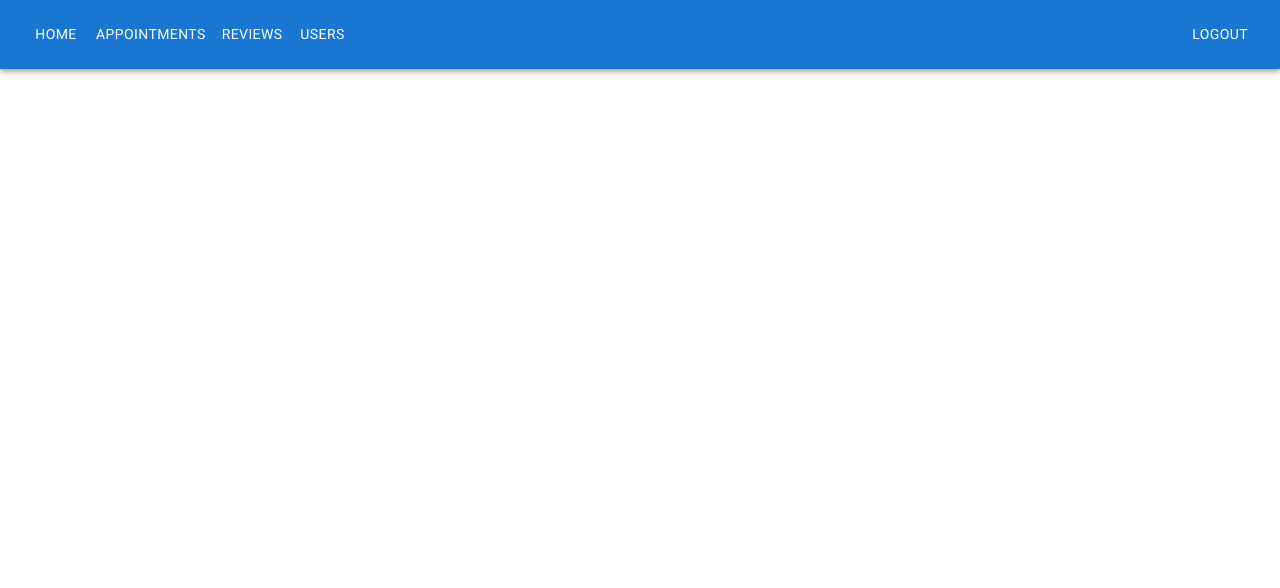
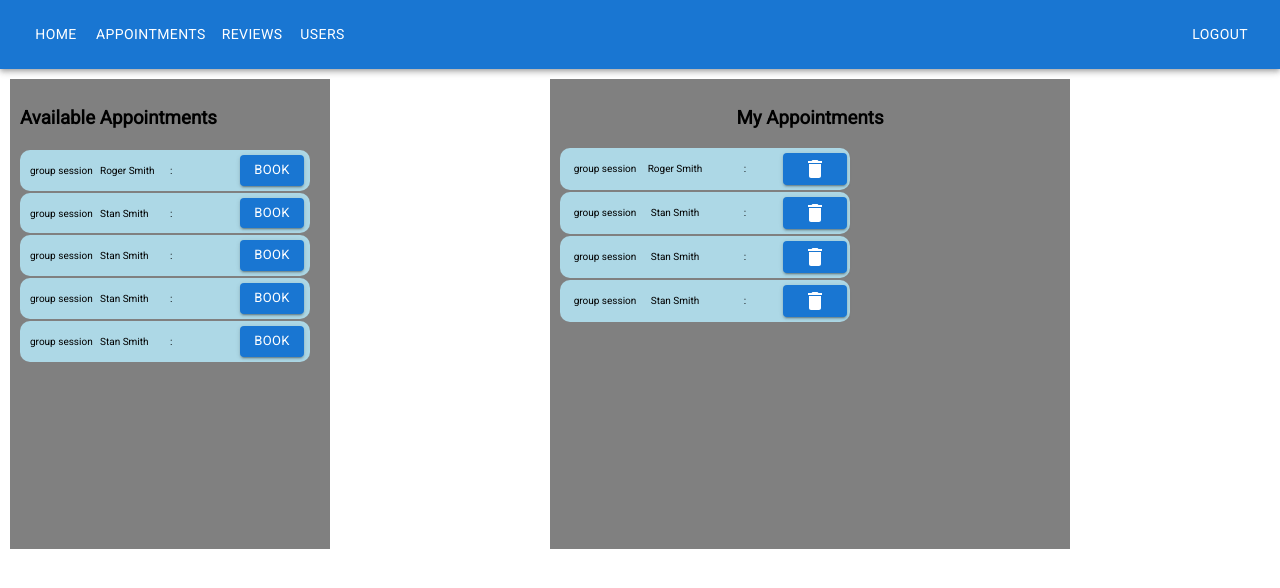
Before and after one commit to Prometheus1400/CSCE-310-Project, a React (Create React App) app in the folder frontend/: page /appointments in a window 1280 px wide. Shown: the top 588 px of the page. Built offline with nearby package versions, Linux system fonts and the light colour scheme.

Commit message:
user sees list of appointments, and appointments booked

```diff
--- /dev/null
+++ b/frontend/src/components/Appointment.js
@@ -0,0 +1,49 @@
+import { Grid, Button } from '@mui/material';
+import DeleteIcon from '@mui/icons-material/Delete';
+import Delete from '@mui/icons-material/Delete';
+import { useContext } from 'react';
+import { AptFuncContext } from '../context/AptFuncContext';
+
+export default function Appointment(props) {
+    const { experienceName, experienceID, therapistName, startTime, endTime } = props.item
+    const { canBook, canRemove } = props
+    const { handleBook, handleRemove } = useContext(AptFuncContext)
+
+    // get from UserContext
+    const userID = 2
+
+    return (
+        <div className="Appointment" style={{
+            width: "280px",
+            fontSize: "10px",
+            borderRadius: "10px",
+            backgroundColor: "lightblue",
+            paddingTop: "5px",
+            paddingLeft: "10px",
+            paddingBottom: "5px",
+            marginTop: "2px"
+        }}>
+            <Grid container spacing={0} direction="row" justifyContent="center" alignItems="center">
+                <Grid item xs={3}>
+                    {experienceName}
+                </Grid>
+                <Grid item xs={3}>
+                    {therapistName}
+                </Grid>
+                <Grid item xs={3}>
+                    {startTime} : {endTime}
+                </Grid>
+                {canBook &&
+                    <Grid item xs={3}>
+                        <Button onClick={() => { handleBook(experienceID, userID) }} variant="contained" size="small">book</Button>
+                    </Grid>
+                }
+                {canRemove &&
+                    <Grid item xs={3}>
+                        <Button onClick={() => { handleRemove(experienceID, userID) }} variant="contained" size="small"><DeleteIcon /></Button>
+                    </Grid>
+                }
+            </Grid>
+        </div>
+    )
+}
--- /dev/null
+++ b/frontend/src/components/AppointmentList.js
@@ -0,0 +1,85 @@
+import { useEffect } from "react"
+import Appointment from "./Appointment"
+
+function AppointmentList(props) {
+    // TODO: implement context to get isAdmin state
+    const isAdmin = false
+    let count = 0
+
+    // get from props
+    const apts = [
+        {
+            "experienceID": "1",
+            "experienceName": "group session",
+            "startTime": "",
+            "duration": "",
+            "therapistID": "1",
+            "therapistName": "Roger Smith",
+        },
+        {
+            "experienceID": "1",
+            "experienceName": "group session",
+            "startTime": "",
+            "duration": "",
+            "therapistID": "1",
+            "therapistName": "Stan Smith",
+        },
+        {
+            "experienceID": "1",
+            "experienceName": "group session",
+            "startTime": "",
+            "duration": "",
+            "therapistID": "1",
+            "therapistName": "Stan Smith",
+        },
+        {
+            "experienceID": "1",
+            "experienceName": "group session",
+            "startTime": "",
+            "duration": "",
+            "therapistID": "1",
+            "therapistName": "Stan Smith",
+        },
+        {
+            "experienceID": "1",
+            "experienceName": "group session",
+            "startTime": "",
+            "duration": "",
+            "therapistID": "1",
+            "therapistName": "Stan Smith",
+        },
+    ]
+
+    const aptComponents = apts.map((a) => {
+        count++
+        return (
+            <Appointment
+                item={a}
+                key={count}
+                canBook={true}
+                canRemove={false}
+            />
+        )
+    })
+
+    console.log(aptComponents)
+
+    return (
+        <div className="AppointmentList" style={{
+            height:"450px",
+            backgroundColor: "gray",
+            padding:"10px",
+            width: "300px",
+            margin:"10px"
+
+        }}>
+            <h3>Available Appointments</h3>
+            <div className="scrollable" style={{ height: "100%", overflowY: "auto" }}>
+                {aptComponents}
+            </div>
+        </div>
+    )
+
+}
+
+export default AppointmentList
--- /dev/null
+++ b/frontend/src/components/UserAppointmentList.js
@@ -0,0 +1,65 @@
+import Appointment from "./Appointment"
+
+export default function UserAppointmentList(props) {
+    const userApts = [
+        {
+            "experienceID": "1",
+            "experienceName": "group session",
+            "startTime": "",
+            "duration": "",
+            "therapistID": "1",
+            "therapistName": "Roger Smith",
+        },
+        {
+            "experienceID": "1",
+            "experienceName": "group session",
+            "startTime": "",
+            "duration": "",
+            "therapistID": "1",
+            "therapistName": "Stan Smith",
+        },
+        {
+            "experienceID": "1",
+            "experienceName": "group session",
+            "startTime": "",
+            "duration": "",
+            "therapistID": "1",
+            "therapistName": "Stan Smith",
+        },
+        {
+            "experienceID": "1",
+            "experienceName": "group session",
+            "startTime": "",
+            "duration": "",
+            "therapistID": "1",
+            "therapistName": "Stan Smith",
+        },
+    ]
+
+    const userAptsComps = userApts.map((a) => {
+        return (
+            <Appointment
+                item={a}
+                canBook={false}
+                canRemove={true}
+            />
+        )
+    })
+
+    return (
+        <div className="UserAppointmentList" style={{
+            backgroundColor: "gray",
+            width: "500px",
+            margin: "10px",
+            marginLeft: "auto",
+            marginRight: "auto",
+            padding: "10px",
+            textAlign: "center",
+        }}>
+            <h3>My Appointments</h3>
+            {userAptsComps}
+
+        </div>
+    )
+
+}
--- /dev/null
+++ b/frontend/src/context/AptFuncContext.js
@@ -0,0 +1,4 @@
+import { createContext } from "react";
+
+
+export const AptFuncContext = createContext(null)
--- a/frontend/src/pages/AppointmentPage.js
+++ b/frontend/src/pages/AppointmentPage.js
@@ -1,8 +1,43 @@
-function ApppointmentPage() {
+import AppointmentList from "../components/AppointmentList"
+import { useEffect, useState } from "react"
+import UserAppointmentList from "../components/UserAppointmentList"
+import { AptFuncContext } from "../context/AptFuncContext"
+
+function AppointmentPage() {
+
+    const [apts, setApts] = useState([])
+    const [userApts, setUserApts] = useState([])
+
+    // query to get appointment list and users appointments
+    // useEffect(() => {
+
+    // }, [])
+
+    /* TODO:
+     * Make both requests send post request to update the database, and then
+     * re-quiery the userApts
+     */
+    const handleBook = (aptID, userID) => {
+        console.log("Booked", aptID, userID)
+    }
+
+    const handleRemove = (aptID, userID) => {
+        console.log("removed", aptID, userID)
+    }
+
+    const handles = {
+        handleBook,
+        handleRemove
+    }
+
     return (
-        <>
-        </>
+        <div className="AppointmentPage" style={{ display: "flex" }}>
+            <AptFuncContext.Provider value={handles}>
+                <AppointmentList apts={apts} />
+                <UserAppointmentList userApts={userApts} />
+            </AptFuncContext.Provider>
+        </div>
     )
 }
 
-export default ApppointmentPage
+export default AppointmentPage
```
